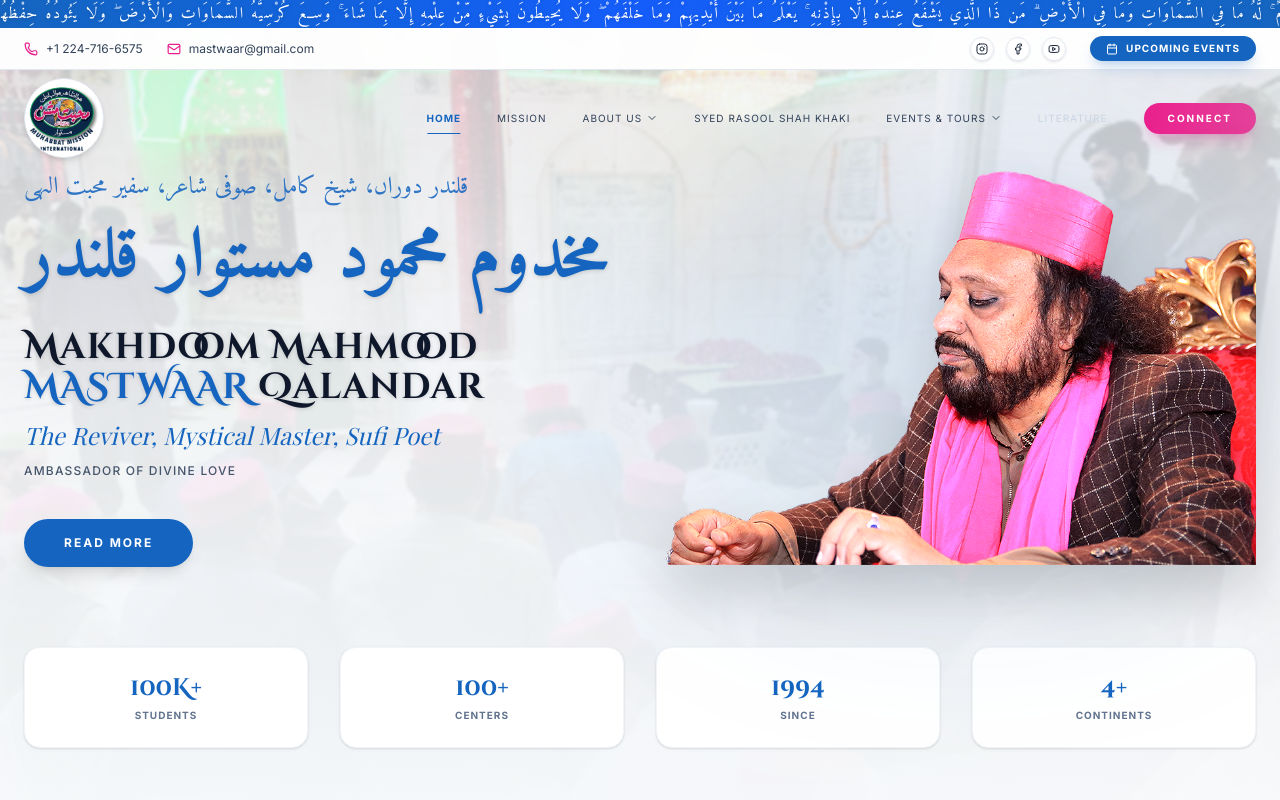
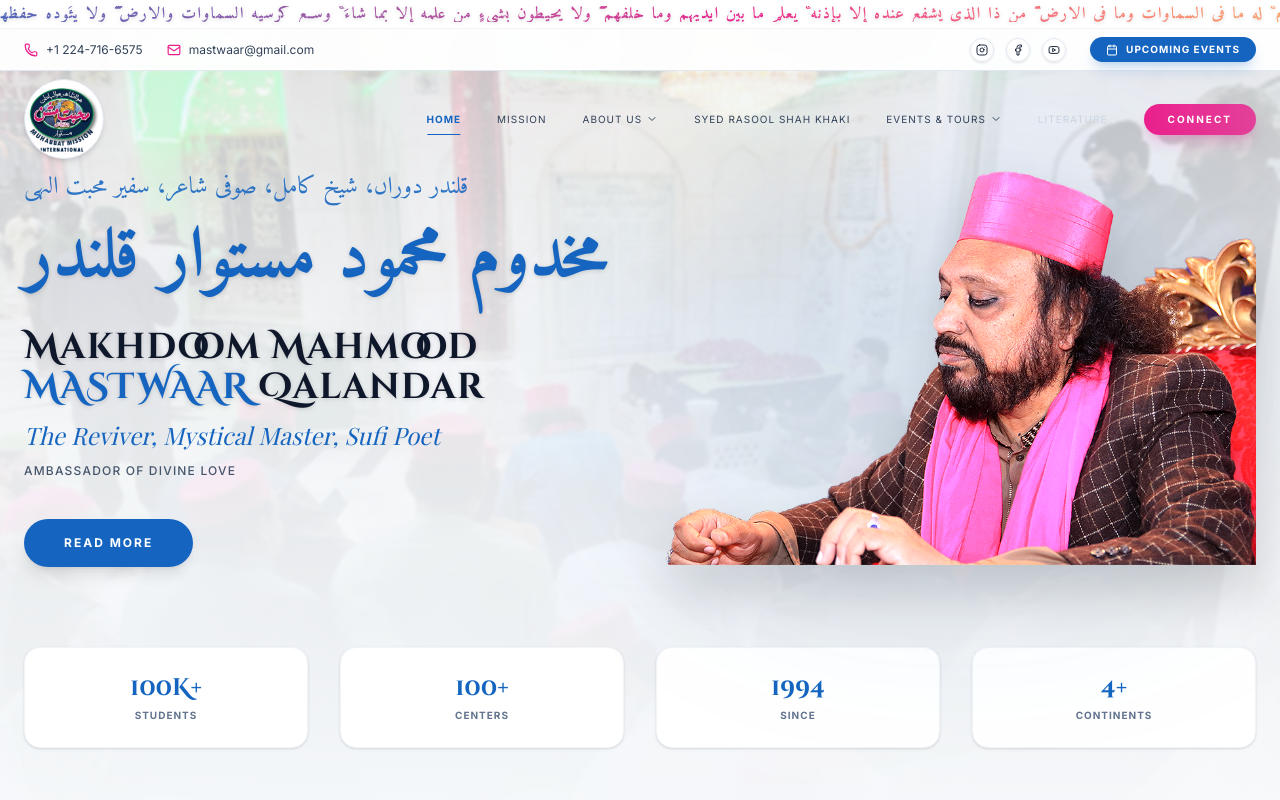
Before and after one commit to Sharmeen-Rauf/islamic-website, a React (Vite) app: page / in a window 1280 px wide. Shown: the top 800 px of the page. Built offline with nearby package versions, Linux system fonts and the light colour scheme; a web font is replaced by a local one.

Commit message:
Update Ayatul Kursi marquee to diamond style with white background and gradient text

```diff
--- a/src/components/Header.tsx
+++ b/src/components/Header.tsx
@@ -36,7 +36,7 @@ export default function Header({ currentPage = 'home', onNavigate = () => {} }:
       }`}
     >
       {/* Ayatul Kursi Marquee */}
-      <div className="w-full py-1.5 bg-gradient-to-r from-brand-blue via-blue-600 to-brand-blue flex items-center overflow-hidden shadow-sm">
+      <div className="w-full py-1.5 bg-white flex items-center overflow-hidden border-b border-slate-100 shadow-sm relative">
         <motion.div
           animate={{ x: ["0%", "-50%"] }}
           transition={{ repeat: Infinity, ease: "linear", duration: 80 }}
@@ -45,10 +45,10 @@ export default function Header({ currentPage = 'home', onNavigate = () => {} }:
           {/* Double content for seamless loop */}
           {[1, 2].map((i) => (
             <div key={i} className="flex items-center gap-16 px-8">
-              <span className="font-arabic text-sm md:text-base text-white font-medium tracking-widest leading-none drop-shadow-sm">
+              <span className="font-arabic text-sm md:text-base font-bold tracking-widest leading-none drop-shadow-sm bg-gradient-to-r from-brand-blue via-brand-pink to-brand-gold bg-clip-text text-transparent">
                 اللَّهُ لَا إِلَٰهَ إِلَّا هُوَ الْحَيُّ الْقَيُّومُ ۚ لَا تَأْخُذُهُ سِنَةٌ وَلَا نَوْمٌ ۚ لَّهُ مَا فِي السَّمَاوَاتِ وَمَا فِي الْأَرْضِ ۗ مَن ذَا الَّذِي يَشْفَعُ عِندَهُ إِلَّا بِإِذْنِهِ ۚ يَعْلَمُ مَا بَيْنَ أَيْدِيهِمْ وَمَا خَلْفَهُمْ ۖ وَلَا يُحِيطُونَ بِشَيْءٍ مِّنْ عِلْمِهِ إِلَّا بِمَا شَاءَ ۚ وَسِعَ كُرْسِيُّهُ السَّمَاوَاتِ وَالْأَرْضَ ۖ وَلَا يَئُودُهُ حِفْظُهُمَا ۚ وَهُوَ الْعَلِيُّ الْعَظِيمُ
               </span>
-              <span className="text-white/50 text-[10px]">✦</span>
+              <span className="text-brand-blue text-[10px]">♦</span>
             </div>
           ))}
         </motion.div>
```
